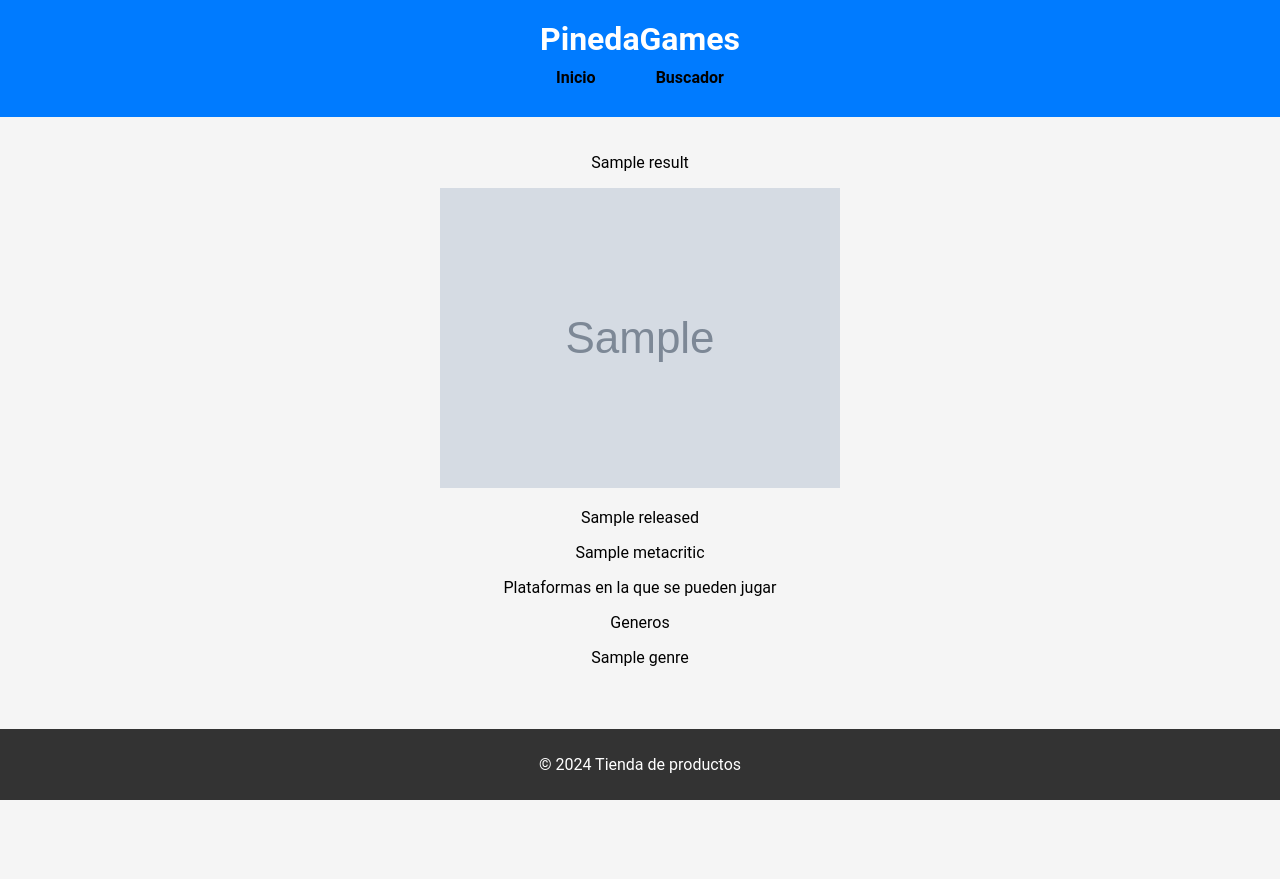
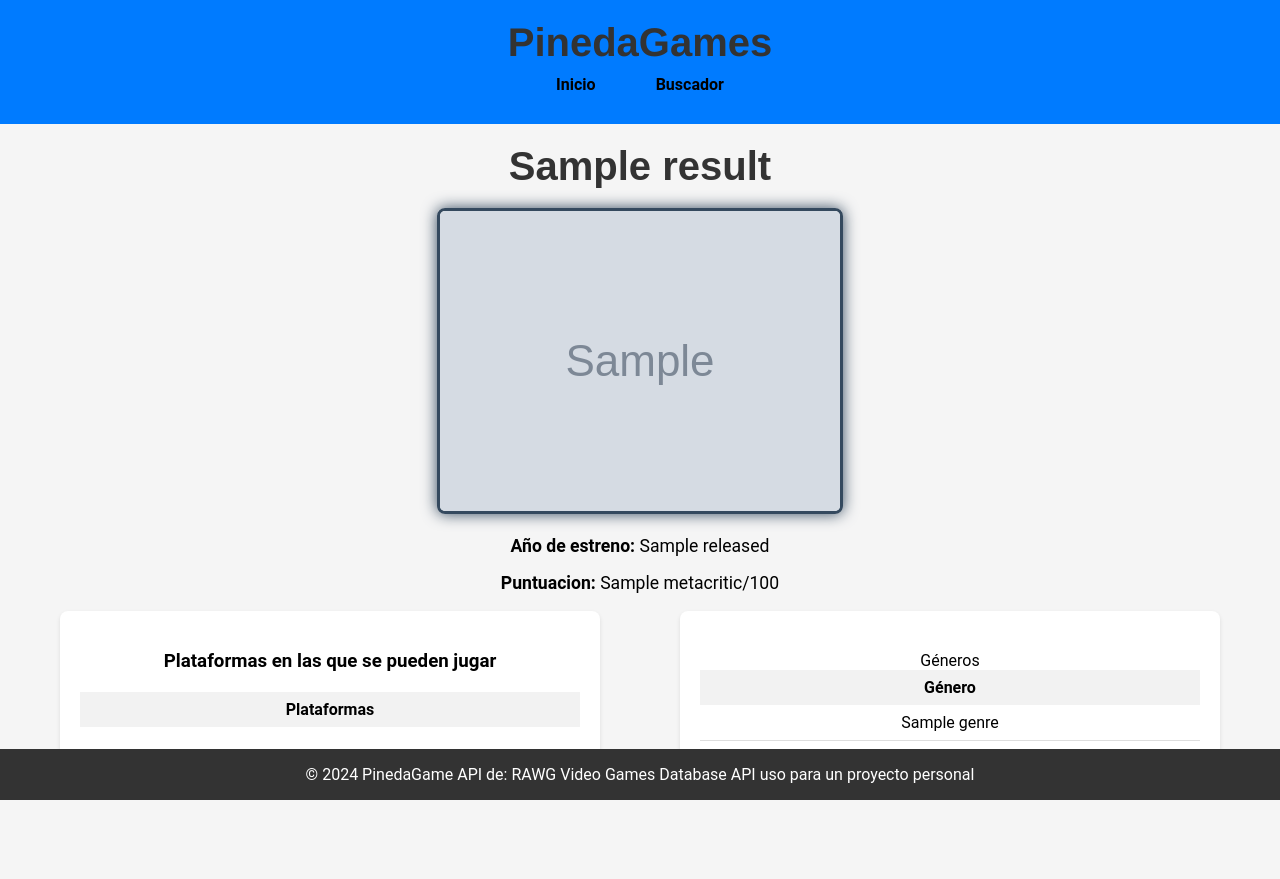
Before and after one commit to JuanantPineda/Proyecto_Fase2, a Flask app: page /detalle/1 in a window 1280 px wide. Before the commit the page ends 800 px from the top, so only its background shows below. Run offline with Flask 3, Linux system fonts and the light colour scheme; grey boxes marked "Sample" are stand-in pictures; a database or web service that is not in the repository returns one stand-in record (values such as "Sample title"); data that the repository does not hold is empty.

Commit message:
Se ha implementado mas mejoras

```diff
--- a/static/css/style.css
+++ b/static/css/style.css
@@ -1,5 +1,3 @@
-/* CSS mejorado */
-
 body {
     font-family: 'Roboto', sans-serif;
     margin: 0;
@@ -16,6 +14,11 @@
 
 h1 {
     margin: 0;
+    font-family: 'Helvetica Neue', sans-serif;
+    font-size: 2.5em;
+    color: #333;
+    text-align: center;
+    margin-bottom: 10px;
 }
 
 main {
@@ -29,14 +32,14 @@
 }
 
 .producto {
-    width: 500px; /* Aumenta el ancho del contenedor */
-    margin-bottom: 40px; /* Aumenta el espacio entre los contenedores */
+    width: 500px;
+    margin-bottom: 40px;
     text-align: center;
     background-color: #fff;
     border-radius: 8px;
     box-shadow: 0 2px 4px rgba(0, 0, 0, 0.1);
     transition: all 0.3s ease;
-    padding: 20px; /* Aumenta el padding del contenedor */
+    padding: 20px;
 }
 
 
@@ -73,11 +76,8 @@
     background-color: #333;
     color: #fff;
     text-align: center;
-    padding: 10px 0;
+    padding: 10px 10;
 }
-
-
-/* CSS actualizado */
 
 body {
     font-family: 'Roboto', sans-serif;
@@ -99,7 +99,7 @@
 
 nav {
     display: flex;
-    justify-content: center; /* Centra todo el contenido del nav */
+    justify-content: center;
 }
 
 nav ul {
@@ -121,7 +121,7 @@
 nav ul li a {
     display: block;
     padding: 10px 20px;
-    color: #000; /* Cambia el color del texto a negro */
+    color: #000;
     text-decoration: none;
     transition: background-color 0.3s;
 }
@@ -141,7 +141,6 @@
     flex-wrap: wrap;
 }
 
-/* CSS para el formulario desplegable */
 .search-form {
     float: right;
     margin-top: 15px;
@@ -188,6 +187,62 @@
     text-decoration: underline;
 }
 
-.detalle{
+.detalle {
+    border: 3px solid #34495e;
+    border-radius: 8px;
+    box-shadow: 0 0 15px #34495e;
+    transition: all 0.3s ease;
     max-width: 700px;
 }
+
+.detalle:hover {
+    border-color: #2c3e50;
+    box-shadow: 0 0 20px #2c3e50;
+  }
+
+.titulo {
+    margin: 0;
+    font-family: Arial, sans-serif;
+    font-size: 2.5em;
+    color: #333;
+}
+
+.tamaño {
+    font-size: 1.1em;
+}
+
+table {
+    width: 100%;
+    border-collapse: collapse;
+    margin-top: 20px;
+}
+
+th {
+    background-color: #f2f2f2;
+    padding: 8px;
+    text-align: center;
+}
+
+td {
+    padding: 8px;
+    border-bottom: 1px solid #ddd;
+}
+
+td:first-child {
+    border-top-left-radius: 8px;
+}
+
+
+td:last-child {
+    border-top-right-radius: 8px;
+}
+
+
+td:last-child {
+    border-bottom-left-radius: 8px;
+}
+
+
+td:last-child {
+    border-bottom-right-radius: 8px;
+}
--- a/templates/base.html
+++ b/templates/base.html
@@ -13,7 +13,6 @@
             <ul>
                 <li><a href="/">Inicio</a></li>
                 <li><a href="/buscador">Buscador</a></li>
-                <!-- Agrega más elementos de lista con enlaces a otras páginas si es necesario -->
             </ul>
         </nav>
     </header>
@@ -22,7 +21,7 @@
         {% block content %}{% endblock %}
     </main>
     <footer>
-        <p>&copy; 2024 Tienda de productos</p>
+        <p>&copy; 2024 PinedaGame API de: RAWG Video Games Database API uso para un proyecto personal</p>
     </footer>
 </body>
 </html>
--- a/templates/detalle.html
+++ b/templates/detalle.html
@@ -4,19 +4,51 @@
 
 <section class="menu-desplegable">
     {% for var in videojuegos %}
-        <p>{{var.nombre}}</p>
+        <h1 class="titulo">{{var.nombre}}</h1>
+        <br>
         <img src="{{ var.imagen }}" class="detalle">
-        <p>{{var.año}}</p>
-        <p>{{var.puntuacion}}</p>
+        <p class="tamaño"><b>Año de estreno: </b>{{var.año}}</p>
+        <p class="tamaño"><b>Puntuacion: </b>{{var.puntuacion}}/100</p>
     {% endfor %}
-    <p>Plataformas en la que se pueden jugar</p>
-    {% for var in plataforma %}
-        <p>{{var}}</p>
-    {% endfor %}
-    <p>Generos</p>
-    {% for var in genero %}
-    <p>{{var}}</p>
-    {% endfor %}
+
+    <section class="productos">
+        <div class="producto">
+            <h3>Plataformas en las que se pueden jugar</h3>
+    <table>
+        <thead>
+          <tr>
+            <th>Plataformas</th>
+          </tr>
+        </thead>
+        <tbody>
+          {% for var in plataforma %}
+          <tr>
+            <td>{{ var }}</td>
+          </tr>
+          {% endfor %}
+        </tbody>
+      </table>
+      </div>
+
+        <div class="producto">
+    <table>
+      <caption>Géneros</caption>
+      <thead>
+        <tr>
+          <th>Género</th>
+        </tr>
+      </thead>
+      <tbody>
+        {% for var in genero %}
+        <tr>
+          <td>{{ var }}</td>
+        </tr>
+        {% endfor %}
+      </tbody>
+    </table>
+        </div>
+     </section>
 </section>
+<br><br>
 
 {% endblock %}
```
